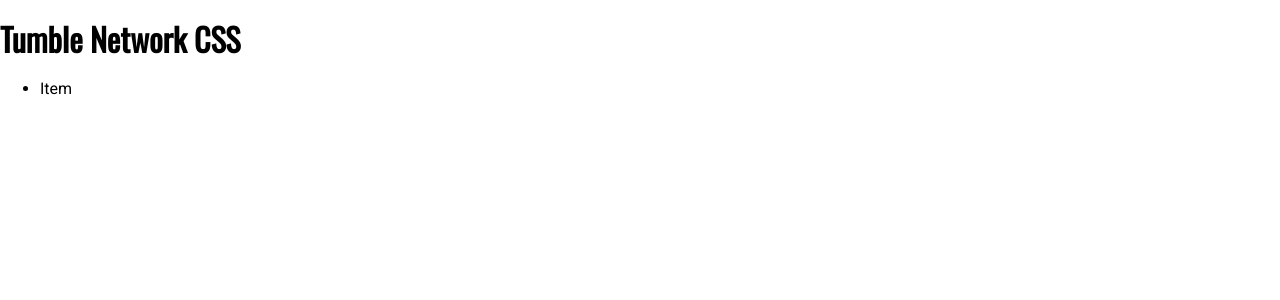
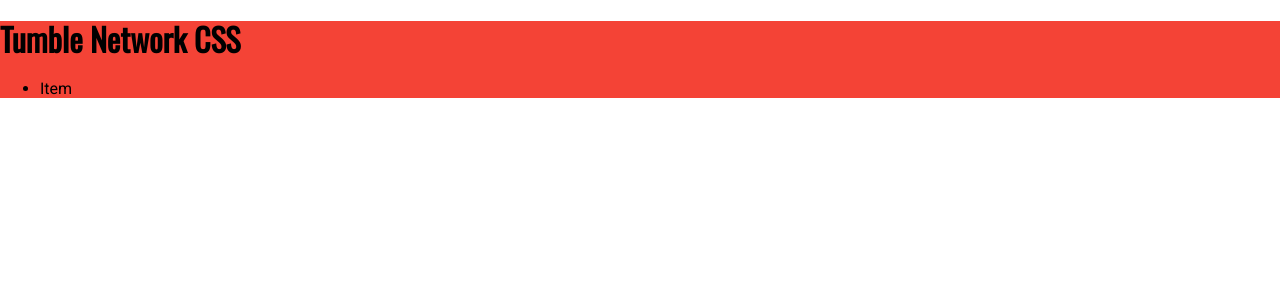
Before and after one commit to tumblenet/tumblenet-css, a Jekyll site: the page built from index.html, in a window 1280 px wide. Shown: the top 300 px of the page. Built offline with Jekyll 4.4.1, drawn with Linux system fonts in a browser that asks for light colours.

Commit message:
Update main.html

```diff
--- a/_layouts/main.html
+++ b/_layouts/main.html
@@ -1,7 +1,7 @@
 ---
 layout: default
 ---
-<header>
+<header class="tumblenet-background-color">
   <h1>{{ site.title }}</h1>
   <nav>
     <ul>
```
